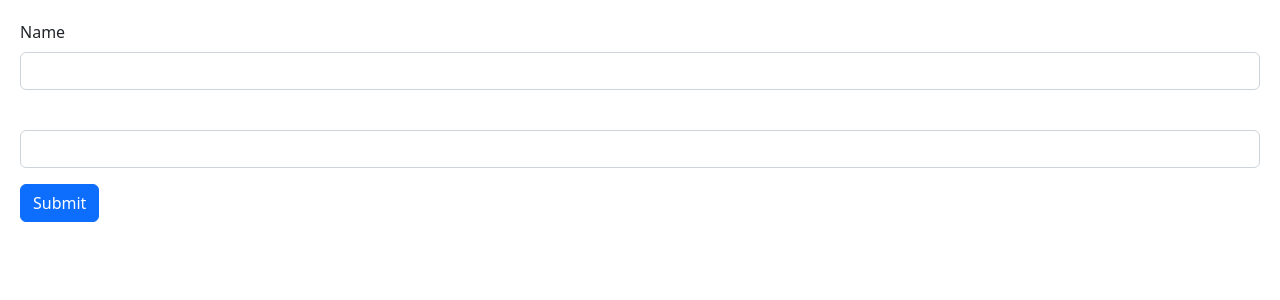
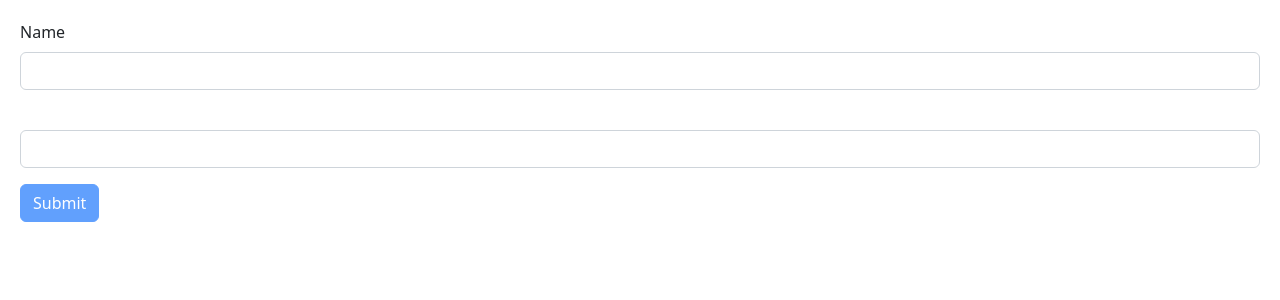
Before and after one commit to ifuenteromero/typescript, a React (Vite) app: page / in a window 1280 px wide. Shown: the top 300 px of the page. Built offline with nearby package versions, Linux system fonts and the light colour scheme.

Commit message:
9 disabling the Submit button

```diff
--- a/src/components/ReactHookFormZod.tsx
+++ b/src/components/ReactHookFormZod.tsx
@@ -15,7 +15,7 @@
 	const {
 		register,
 		handleSubmit,
-		formState: { errors },
+		formState: { errors, isValid },
 	} = useForm<FormData>({ resolver: zodResolver(schema) });
 
 	const onSubmit = (data: FieldValues) => console.log({ data });
@@ -48,7 +48,11 @@
 					<p className="text-danger">{errors.age.message}</p>
 				)}
 			</div>
-			<button className="btn btn-primary" type="submit">
+			<button
+				disabled={!isValid}
+				className="btn btn-primary"
+				type="submit"
+			>
 				Submit
 			</button>
 		</form>
```
